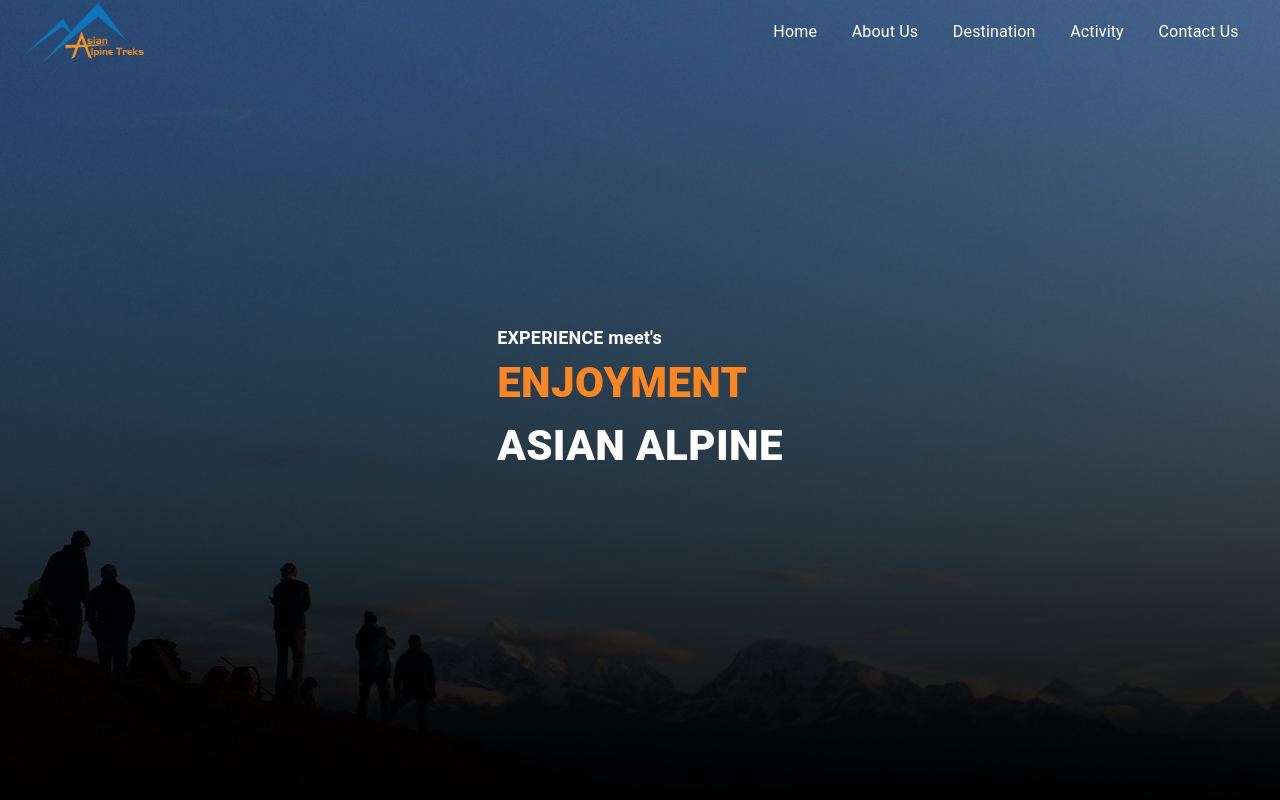
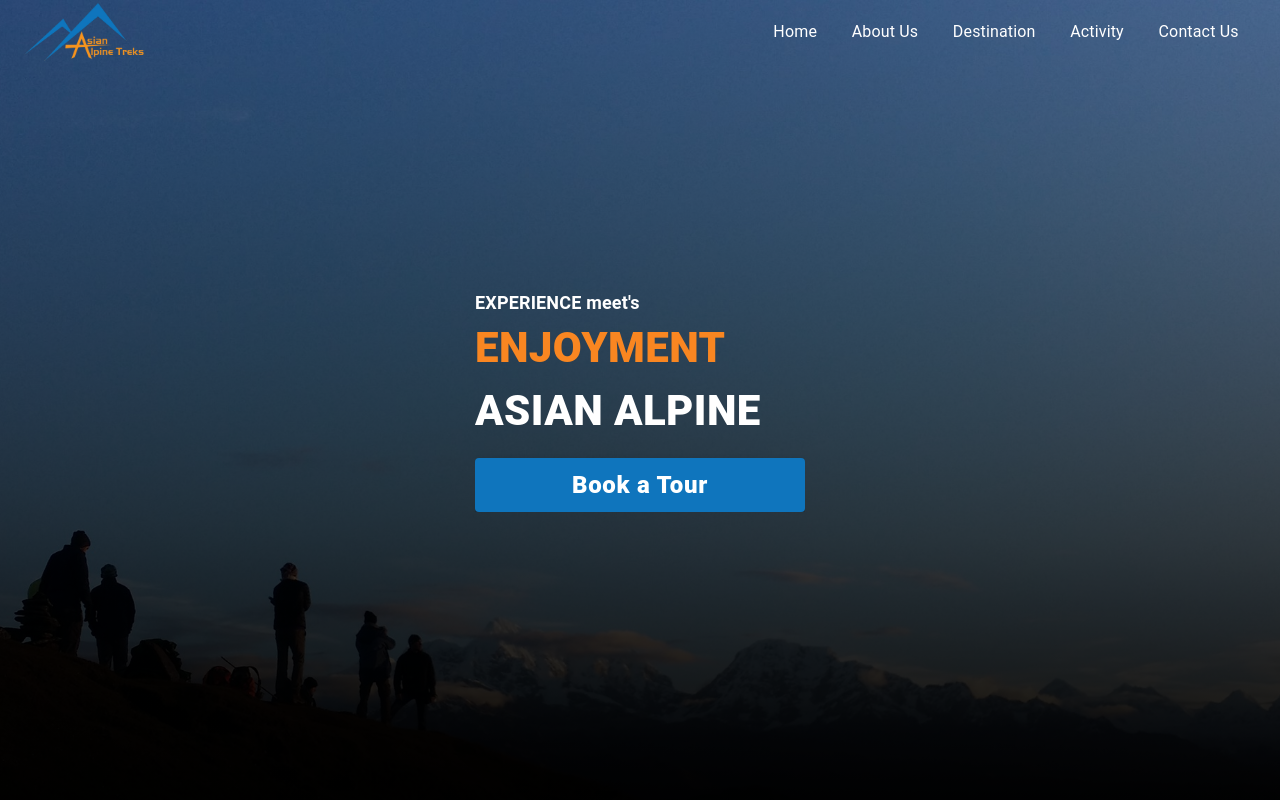
Before and after one commit to NgimaGS/asian-alpine, a React (Vite) app: page / in a window 1280 px wide. Shown: the top 800 px of the page. Built offline with nearby package versions, Linux system fonts and the light colour scheme.

Commit message:
Added button

```diff
--- a/src/app/pages/landing_page/home/LandingPage.tsx
+++ b/src/app/pages/landing_page/home/LandingPage.tsx
@@ -1,4 +1,4 @@
-import { Typography, Box, Container } from "@mui/material";
+import { Typography, Box, Container, Button } from "@mui/material";
 import { motion } from "framer-motion";
 import { useEffect, useState } from "react";
 
@@ -80,6 +80,20 @@
               ASIAN ALPINE
             </Typography>
           </motion.div>
+          <Button
+            variant="contained"
+            sx={{
+              fontSize: "24px",
+              mt: 2,
+              color: "#fff",
+              fontWeight: 800,
+              textTransform: "none",
+              width: "330px",
+              backgroundColor: "primary.light",
+            }}
+          >
+            Book a Tour
+          </Button>
         </div>
       </Box>
       <Box
```
